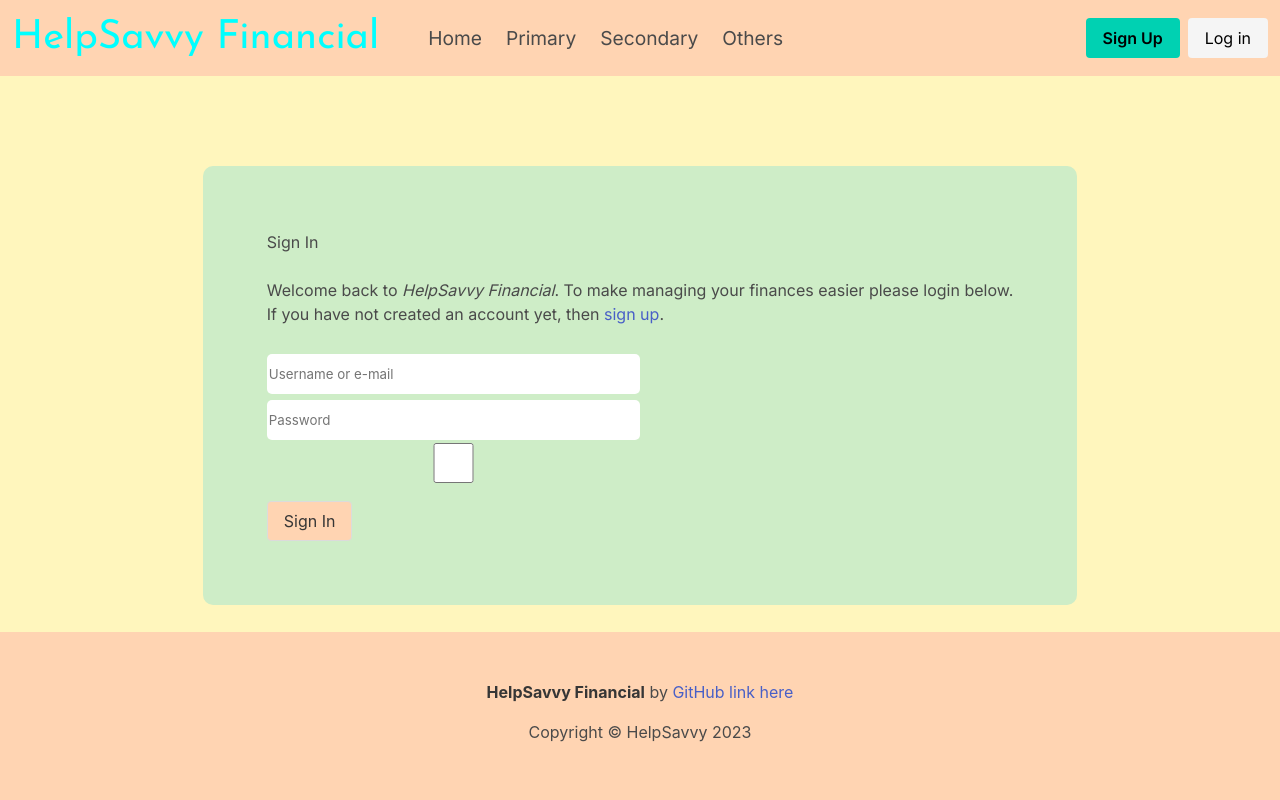
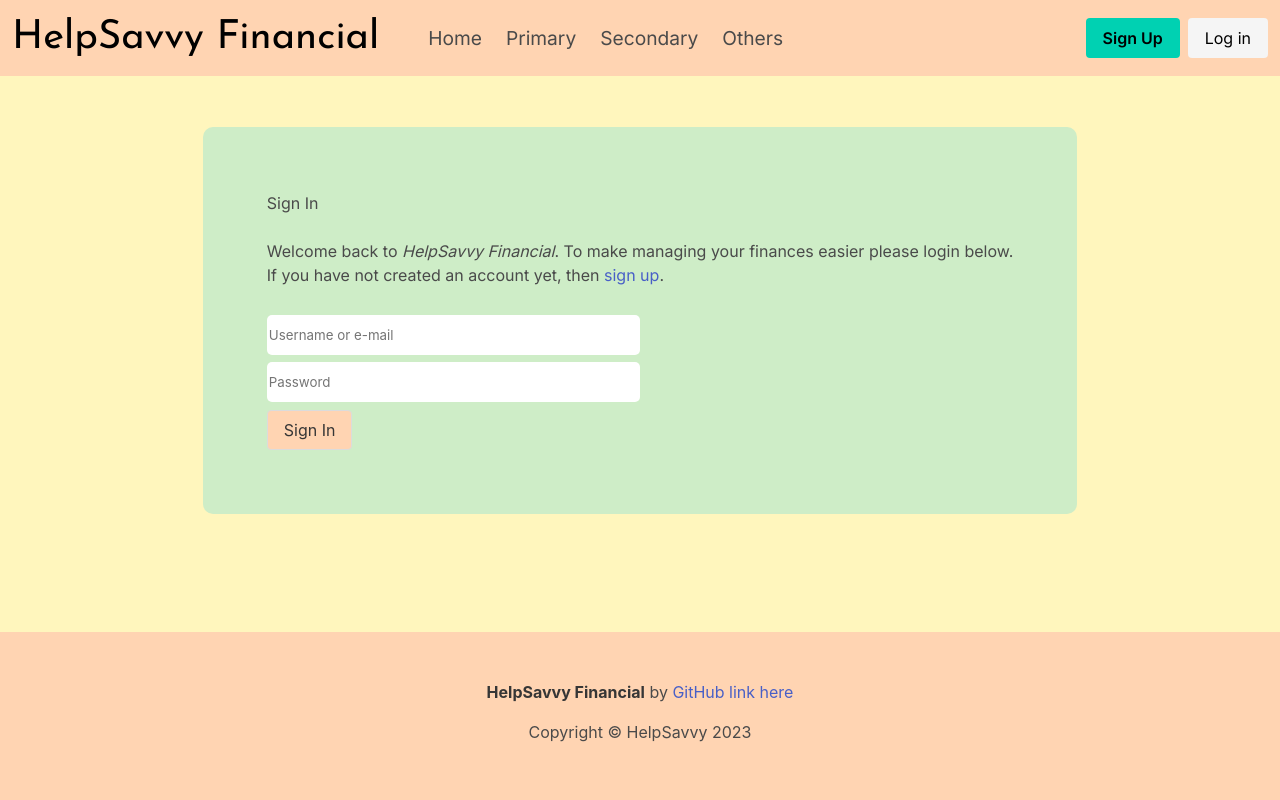
Before and after one commit to SamMartin92/hackathon-team-7, a Django app: page /accounts/login/ in a window 1280 px wide. Run offline with Django 4.2, Linux system fonts and the light colour scheme.

Commit message:
added styles to login page to hide remember me checkbox

```diff
--- a/static/css/style.css
+++ b/static/css/style.css
@@ -20,7 +20,6 @@ body {
 }
 
 #nav-title {
-    color: aqua;
     font-family: 'Josefin Sans', sans-serif;
     font-size: 2.5em;
     margin-right: 25px;
@@ -266,7 +265,7 @@ h2 {
   background-color: #ceedc7;
   text-align: center;
   padding: 5%;
-  margin-top: 7%;
+  margin-top: 4%;
   text-align: left;
   font-family: 'Inter', sans-serif;
   border-radius: 10px;
@@ -293,6 +292,7 @@ h2 {
 
 .log-but {
   background-color: #ffd4b2;
+  margin-top: 5px;
 }
 
 .login > p {
@@ -309,3 +309,7 @@ h2 {
   border-radius: 5px;
   border: none;
 }
+
+#id_remember {
+  display: none;
+}
```
Lines whose indentation alone changed are shown as unchanged.
